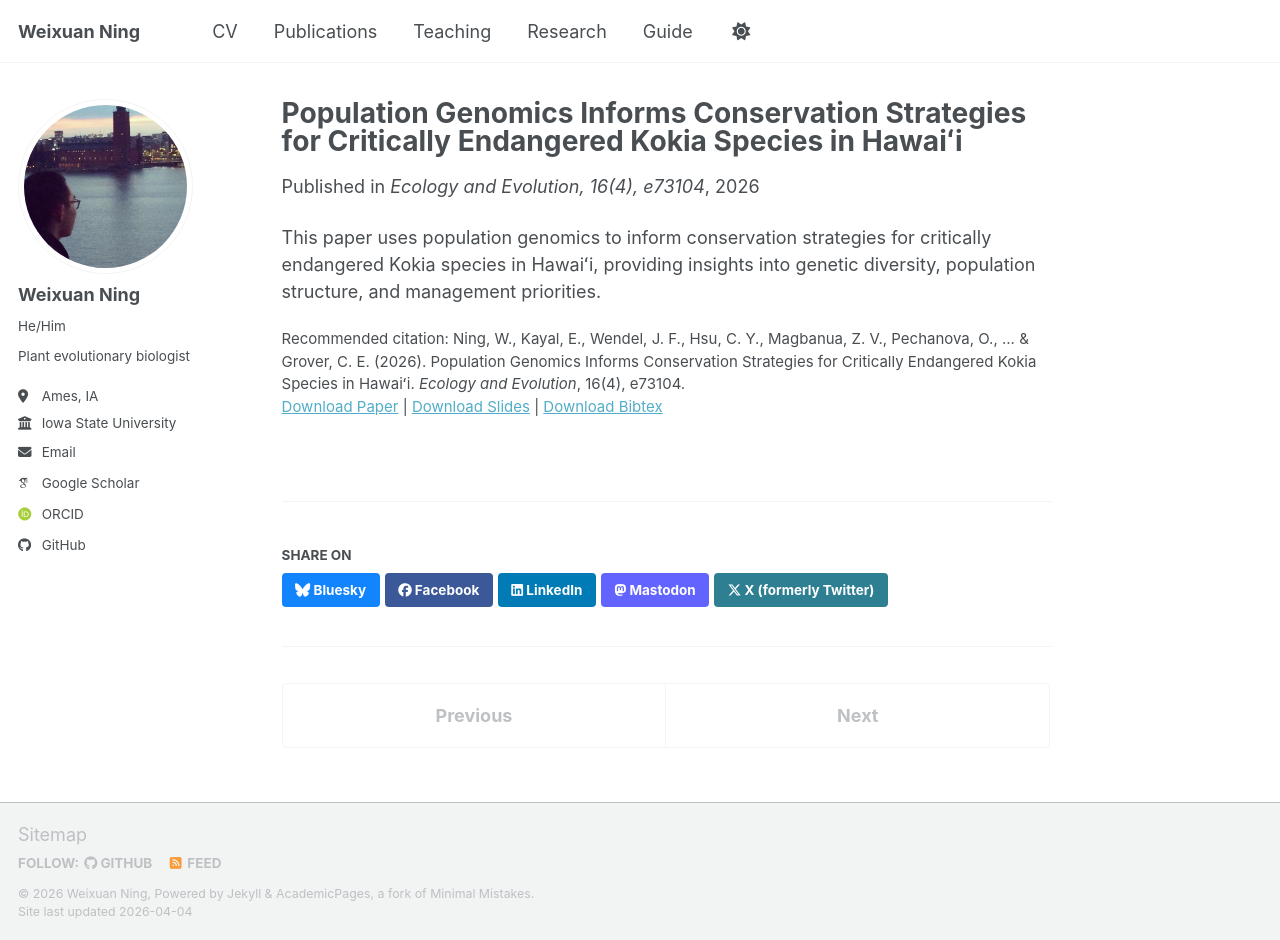
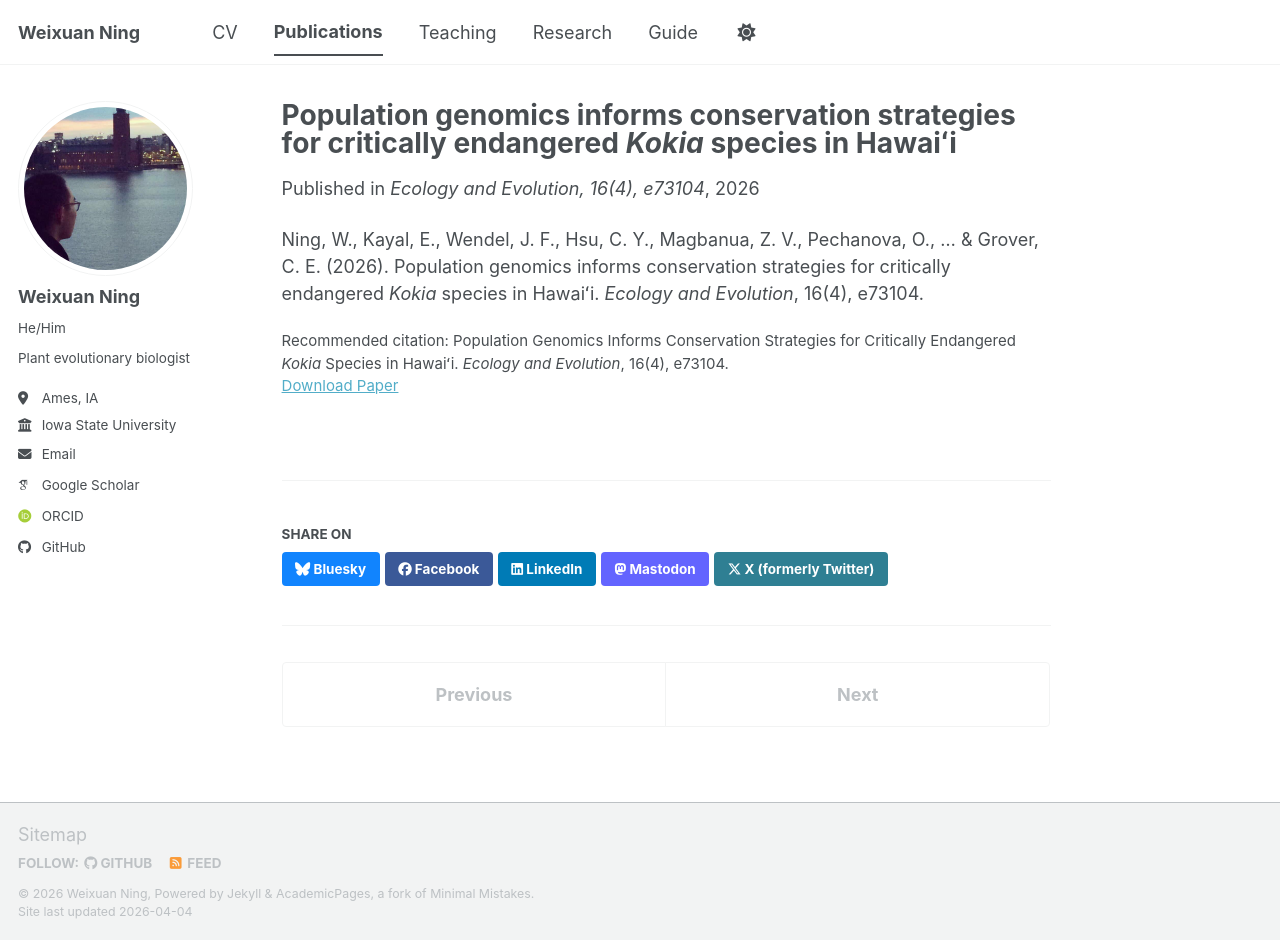
Before and after one commit to WeixuanPlant/WeixuanPlant.github.io, a Jekyll site: the page built from _publications/2009-10-01-paper-title-number-1.md, in a window 1280 px wide and 940 px high. Built offline with Jekyll 4.4.1, drawn with Linux system fonts in a browser that asks for light colours; some web fonts are replaced; a script bundle is joined from its source files by our own code; library files that are not in the unit come from our copies.

Commit message:
Update 2009-10-01-paper-title-number-1.md

```diff
--- a/_publications/2009-10-01-paper-title-number-1.md
+++ b/_publications/2009-10-01-paper-title-number-1.md
@@ -1,15 +1,9 @@
 ---
-title: "Population Genomics Informs Conservation Strategies for Critically Endangered Kokia Species in Hawaiʻi"
+title: "Population genomics informs conservation strategies for critically endangered <i>Kokia</i> species in Hawaiʻi"
 collection: publications
-category: manuscripts
-permalink: /publication/2026-kokia-genomics
-excerpt: "This study uses population genomics to inform conservation strategies for critically endangered Kokia species in Hawaiʻi."
 date: 2026-04-01
 venue: "Ecology and Evolution, 16(4), e73104"
-slidesurl: "" # optional, leave blank if no slides
 paperurl: "https://doi.org/10.1002/ece3.73104"
-bibtexurl: "" # optional, can add later
-citation: "Ning, W., Kayal, E., Wendel, J. F., Hsu, C. Y., Magbanua, Z. V., Pechanova, O., ... & Grover, C. E. (2026). Population Genomics Informs Conservation Strategies for Critically Endangered Kokia Species in Hawaiʻi. <i>Ecology and Evolution</i>, 16(4), e73104."
+citation: "Population Genomics Informs Conservation Strategies for Critically Endangered <i>Kokia</i> Species in Hawaiʻi. <i>Ecology and Evolution</i>, 16(4), e73104."
 ---
-
-This paper uses population genomics to inform conservation strategies for critically endangered Kokia species in Hawaiʻi, providing insights into genetic diversity, population structure, and management priorities.
+Ning, W., Kayal, E., Wendel, J. F., Hsu, C. Y., Magbanua, Z. V., Pechanova, O., ... & Grover, C. E. (2026). Population genomics informs conservation strategies for critically endangered <i>Kokia</i> species in Hawaiʻi. *Ecology and Evolution*, 16(4), e73104.
```
